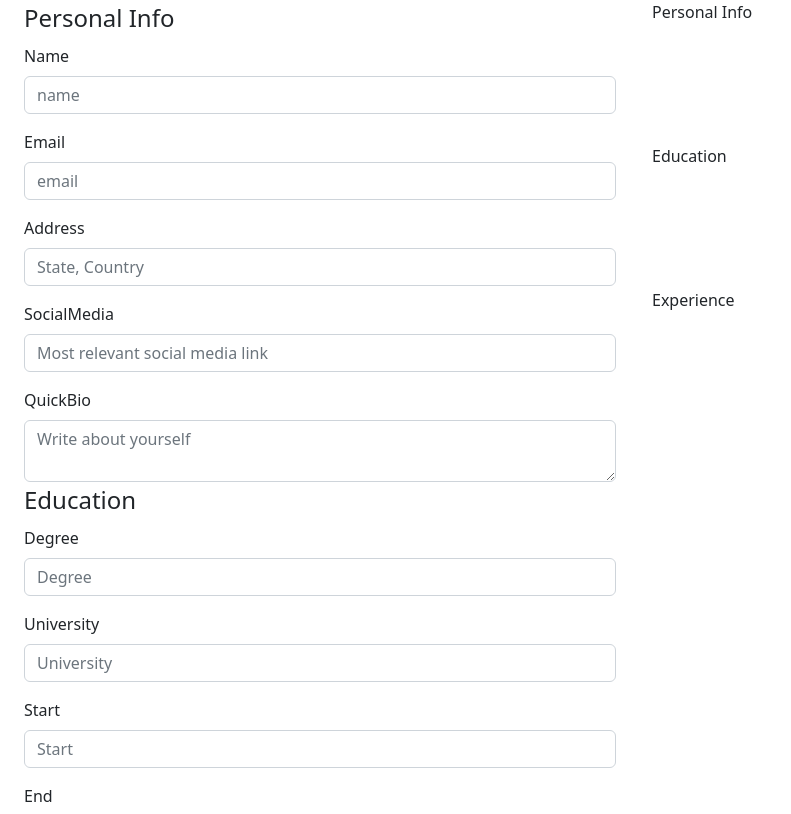
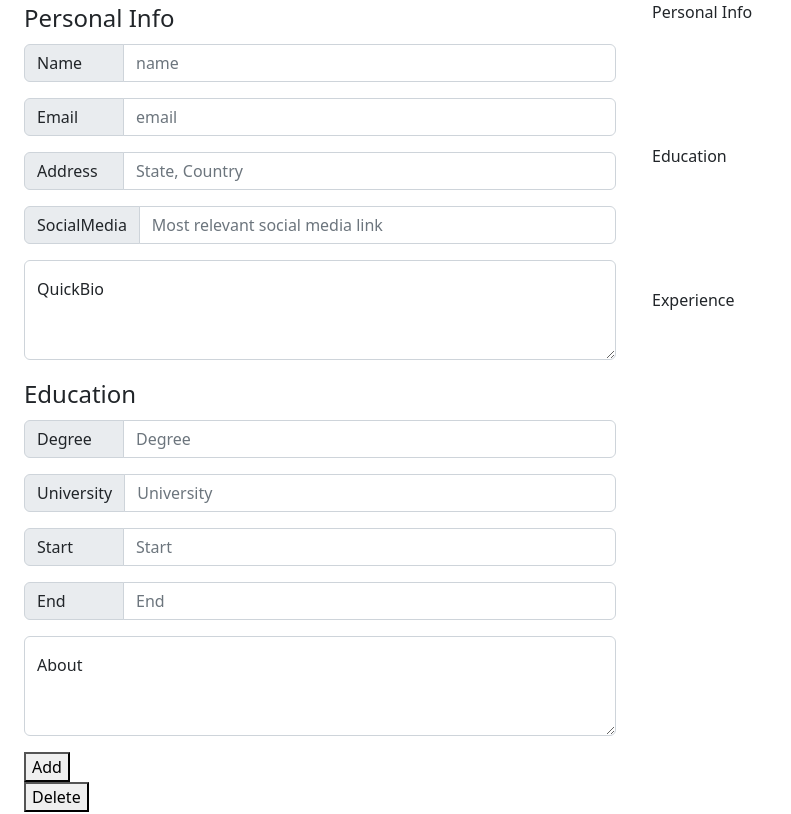
Before and after one commit to J-724/CV-Project, a React app: page / in a window 1280 px wide. Shown: the top 814 px of the page, without its empty margins (0-791 px from the left). Built offline with nearby package versions, Linux system fonts and the light colour scheme.

Commit message:
Further upgrades on forms styles

```diff
--- a/src/components/cvForm/misc/TextArea.js
+++ b/src/components/cvForm/misc/TextArea.js
@@ -4,20 +4,20 @@ class TextArea extends React.Component {
 
   render() {
     return (
-      <div className="input-container">
-        <label
-          className="form-label"
-          htmlFor={this.props.id}>
-            {this.props.name.charAt(0).toUpperCase() + this.props.name.slice(1)}
-        </label>
+      <div className="form-floating mb-3">
         <textarea
           className="form-control"
+          Style="height: 100px"
           id={this.props.id}
           value={this.props.value}
           placeholder={this.props.placeholder}
           name={this.props.name}
           onChange={this.props.onChange()}
         />
+        <label
+          htmlFor={this.props.id}>
+            {this.props.name.charAt(0).toUpperCase() + this.props.name.slice(1)}
+        </label>
       </div>
     );
   }
--- a/src/components/cvForm/misc/TextInput.js
+++ b/src/components/cvForm/misc/TextInput.js
@@ -4,8 +4,12 @@ class TextInput extends React.Component {
 
   render() {
     return (
-      <div className="input-container mb-3">
-        <label className="form-label" htmlFor={this.props.id}>{
+      <div className="input-group flex-nowrap mb-3">
+        <label
+          className="input-group-text"
+          Style="min-width: 100px"
+          htmlFor={this.props.id}
+        >{
           this.props.name.charAt(0).toUpperCase() + this.props.name.slice(1)}
         </label>
         <input
```
Also changed, not shown: 2 other files (tests, documents, lock files or other folders).
